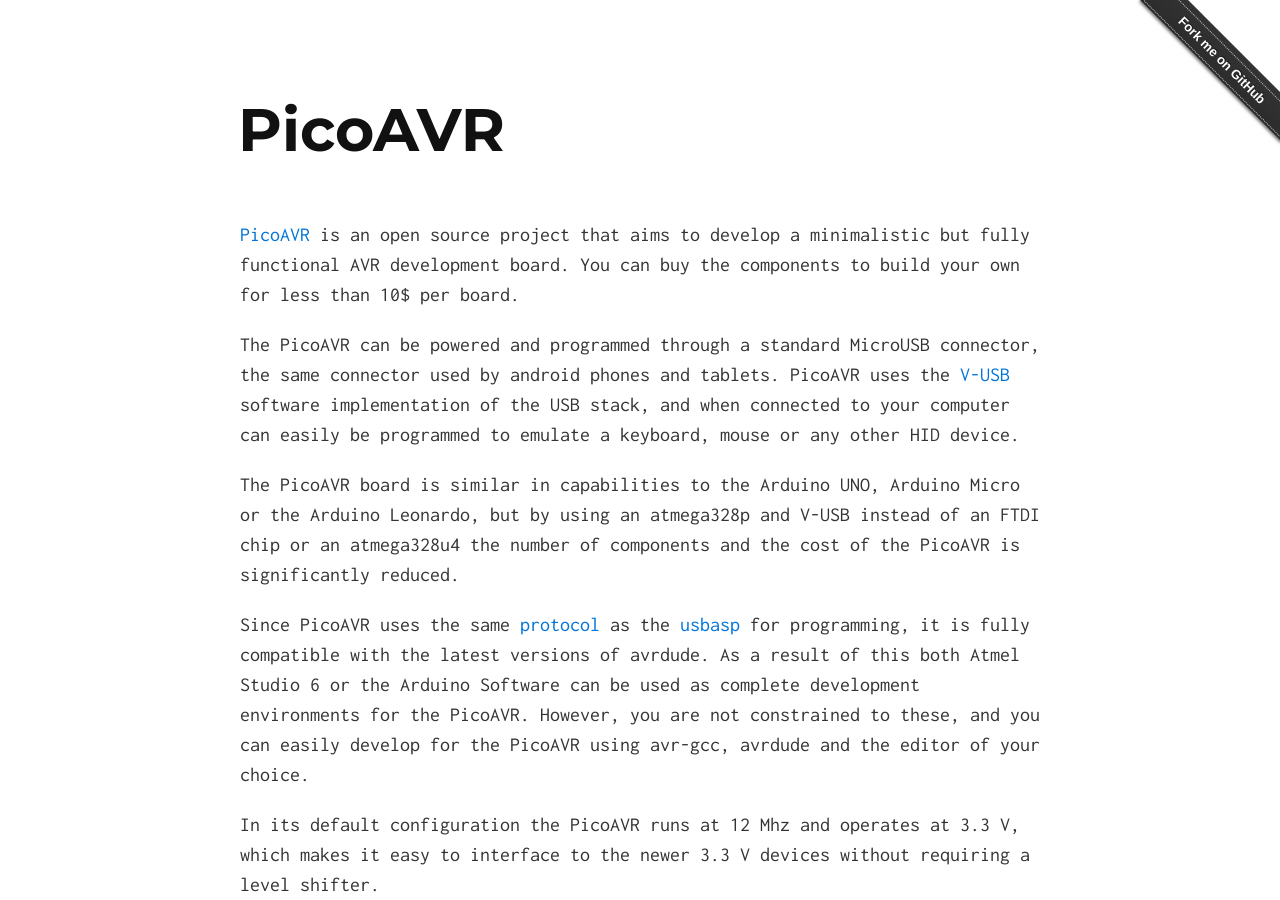
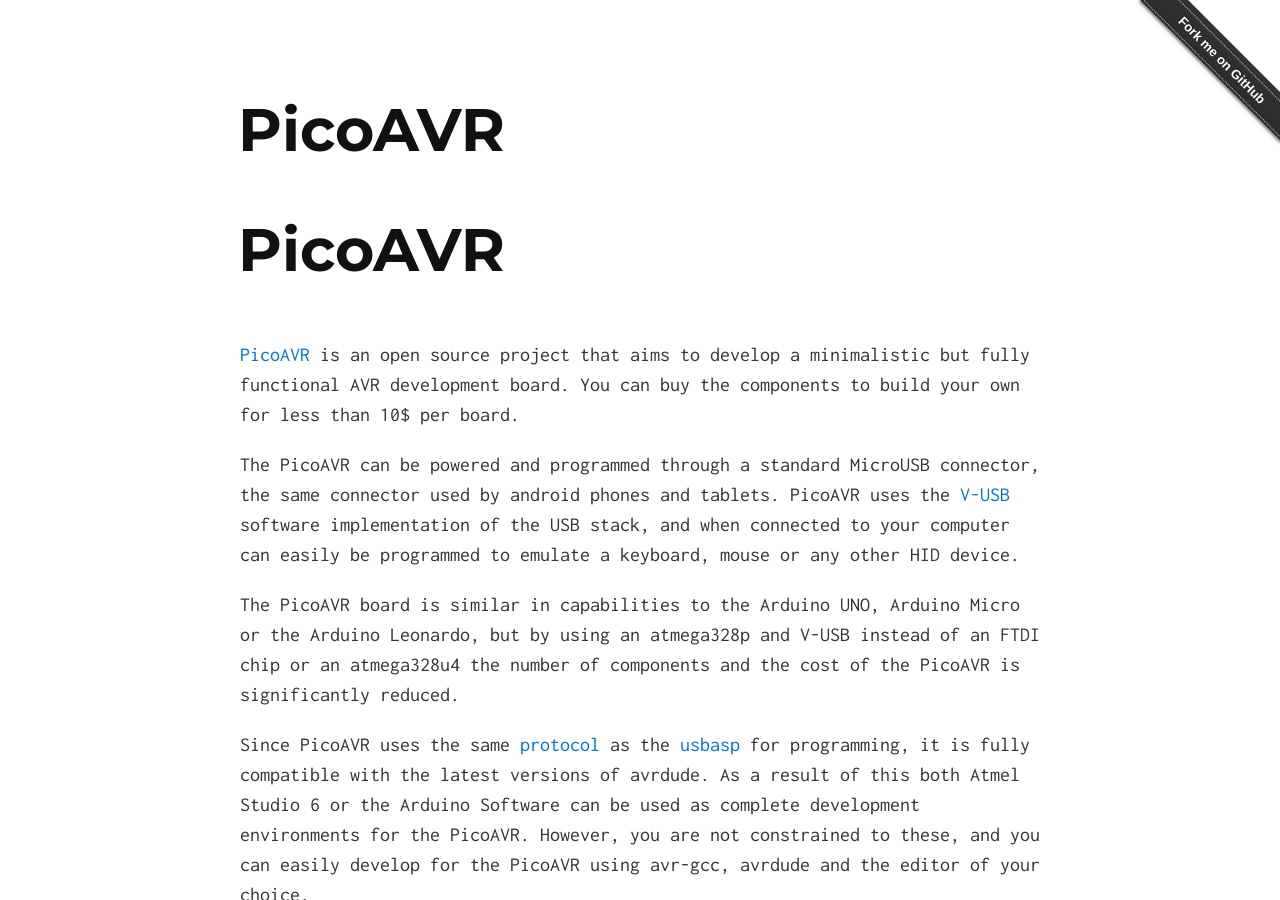
Before and after one commit to acornejo/picoAVR, a Jekyll site: the page built from index.html, in a window 1280 px wide and 900 px high. Built offline with Jekyll 4.4.1, drawn with Linux system fonts in a browser that asks for light colours; Markdown is read by kramdown in place of the engine named in the settings.

Commit message:
add header

```diff
--- a/_config.yml
+++ b/_config.yml
@@ -2,6 +2,8 @@
 
 title_tag_text: PicoAVR, A minimalistic solution for AVR development
 h1_tag_text: PicoAVR
+
+github_repo_url: https://github.com/acornejo/picoAVR
 
 exclude: ["Procfile", "Gruntfile.js", "README.md", "package.json", "node_modules"]
 
--- a/_includes/README.md
+++ b/_includes/README.md
@@ -1,3 +1,5 @@
+# [PicoAVR](http://acornejo.github.io/picoAVR)
+
 [PicoAVR](http://acornejo.github.io/picoAVR) is an open source project
 that aims to develop a minimalistic but fully functional AVR development
 board. You can buy the components to build your own for less than 10$
--- a/_layouts/default.html
+++ b/_layouts/default.html
@@ -17,7 +17,7 @@
     {{ content }}
   </div>
 
-<div class="github-fork-ribbon-wrapper right fixed" style="width: 150px;height: 150px;position: fixed;overflow: hidden;top: 0;z-index: 9999;pointer-events: none;right: 0;"><div class="github-fork-ribbon" style="position: absolute;padding: 2px 0;background-color: #333;background-image: linear-gradient(to bottom, rgba(0, 0, 0, 0), rgba(0, 0, 0, 0.15));-webkit-box-shadow: 0 2px 3px 0 rgba(0, 0, 0, 0.5);-moz-box-shadow: 0 2px 3px 0 rgba(0, 0, 0, 0.5);box-shadow: 0 2px 3px 0 rgba(0, 0, 0, 0.5);z-index: 9999;pointer-events: auto;top: 42px;right: -43px;-webkit-transform: rotate(45deg);-moz-transform: rotate(45deg);-ms-transform: rotate(45deg);-o-transform: rotate(45deg);transform: rotate(45deg);"><a href="https://github.com/acornejo/picoAVR" style="font: 700 13px &quot;Helvetica Neue&quot;, Helvetica, Arial, sans-serif;color: #fff;text-decoration: none;text-shadow: 0 -1px rgba(0, 0, 0, 0.5);text-align: center;width: 200px;line-height: 20px;display: inline-block;padding: 2px 0;border-width: 1px 0;border-style: dotted;border-color: rgba(255, 255, 255, 0.7);">Fork me on GitHub</a></div></div>
+  <div class="github-fork-ribbon-wrapper right fixed" style="width: 150px;height: 150px;position: fixed;overflow: hidden;top: 0;z-index: 9999;pointer-events: none;right: 0;"><div class="github-fork-ribbon" style="position: absolute;padding: 2px 0;background-color: #333;background-image: linear-gradient(to bottom, rgba(0, 0, 0, 0), rgba(0, 0, 0, 0.15));-webkit-box-shadow: 0 2px 3px 0 rgba(0, 0, 0, 0.5);-moz-box-shadow: 0 2px 3px 0 rgba(0, 0, 0, 0.5);box-shadow: 0 2px 3px 0 rgba(0, 0, 0, 0.5);z-index: 9999;pointer-events: auto;top: 42px;right: -43px;-webkit-transform: rotate(45deg);-moz-transform: rotate(45deg);-ms-transform: rotate(45deg);-o-transform: rotate(45deg);transform: rotate(45deg);"><a href="{{ site.github_repo_url }}" style="font: 700 13px &quot;Helvetica Neue&quot;, Helvetica, Arial, sans-serif;color: #fff;text-decoration: none;text-shadow: 0 -1px rgba(0, 0, 0, 0.5);text-align: center;width: 200px;line-height: 20px;display: inline-block;padding: 2px 0;border-width: 1px 0;border-style: dotted;border-color: rgba(255, 255, 255, 0.7);">Fork me on GitHub</a></div></div>
 
 {% include scripts.html %}
 </body>
```
